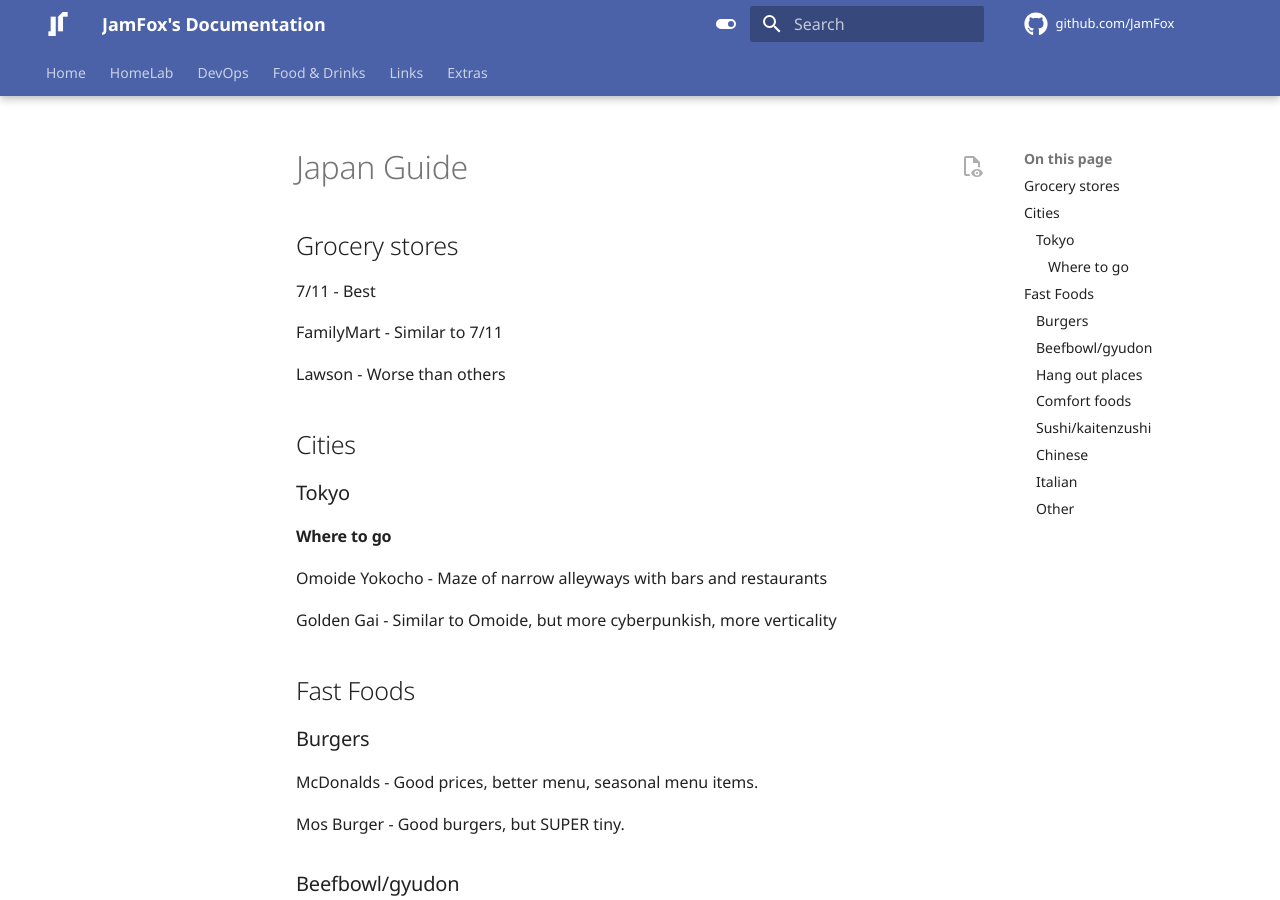
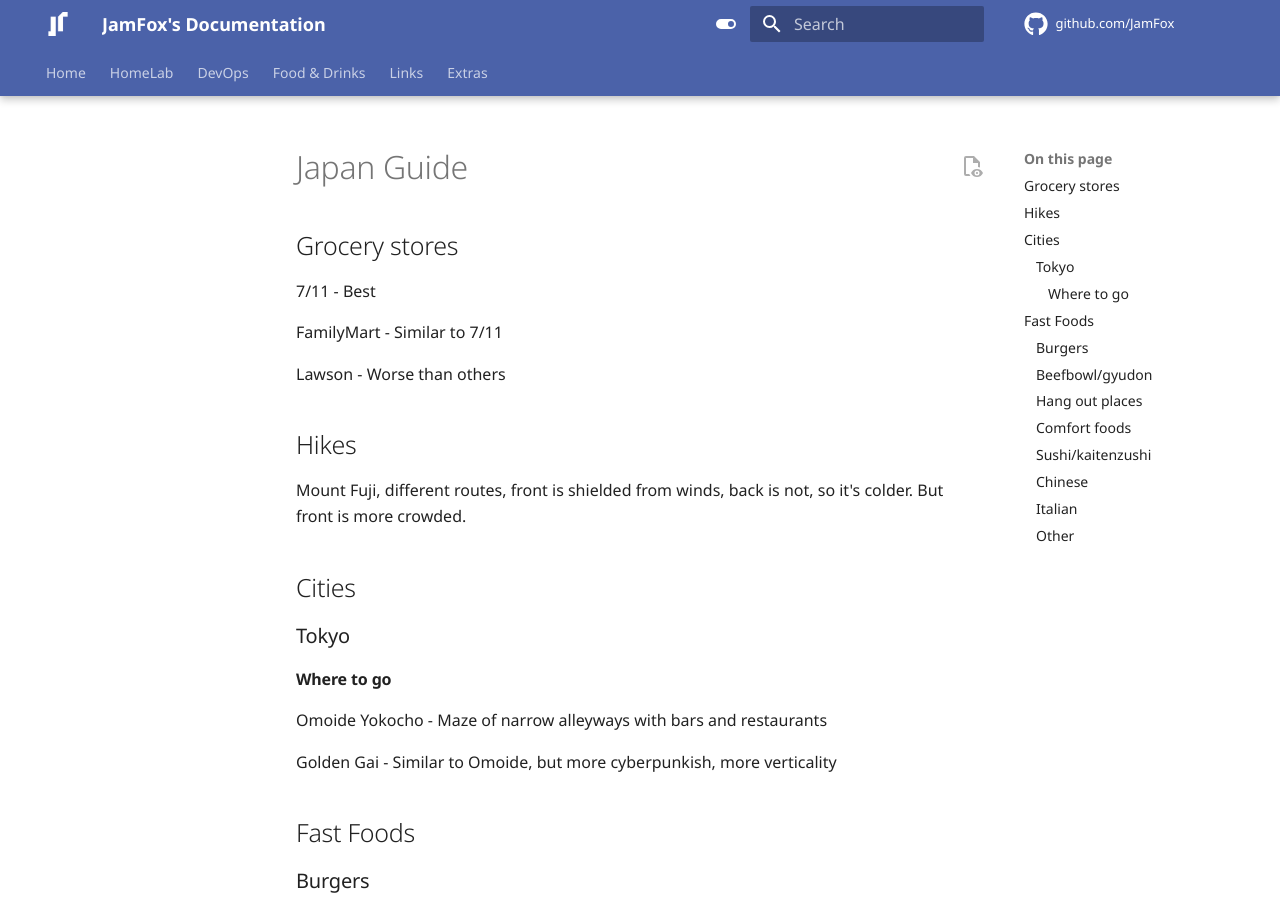
Before and after one commit to JamFox/docs.jamfox.dev, an MkDocs documentation site: the page built from docs/content/travel/Japan Guide.md, in a window 1280 px wide and 900 px high. Built offline with MkDocs 1.6.1 and Material for MkDocs 9.7.7, drawn with Linux system fonts in a browser that asks for light colours; comment, search, counter and statistics services are not loaded.

Commit message:
add fuji

```diff
--- a/docs/content/travel/Japan Guide.md
+++ b/docs/content/travel/Japan Guide.md
@@ -5,6 +5,10 @@
 FamilyMart - Similar to 7/11
 
 Lawson - Worse than others
+
+## Hikes
+
+Mount Fuji, different routes, front is shielded from winds, back is not, so it's colder. But front is more crowded.
 
 ## Cities
 
```
